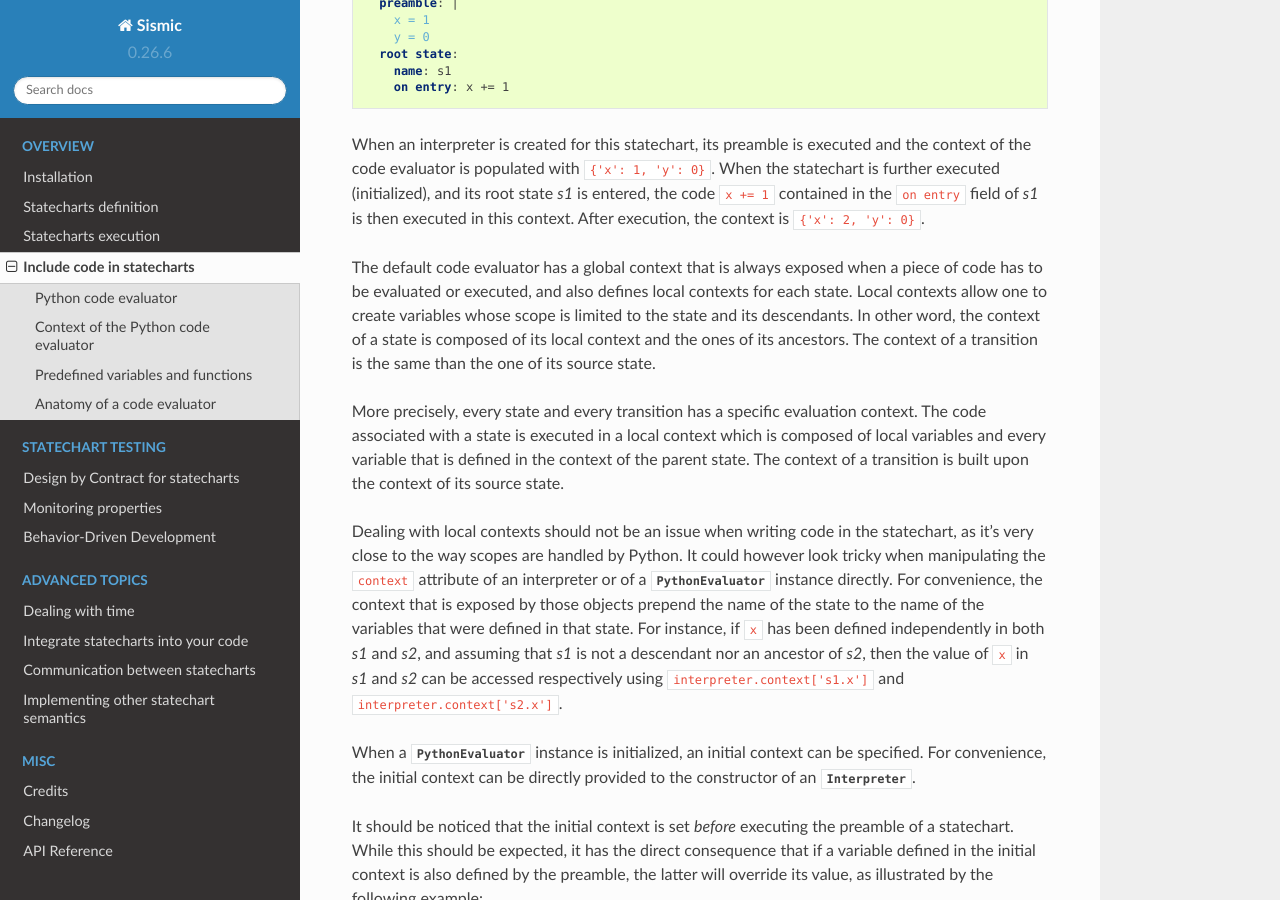
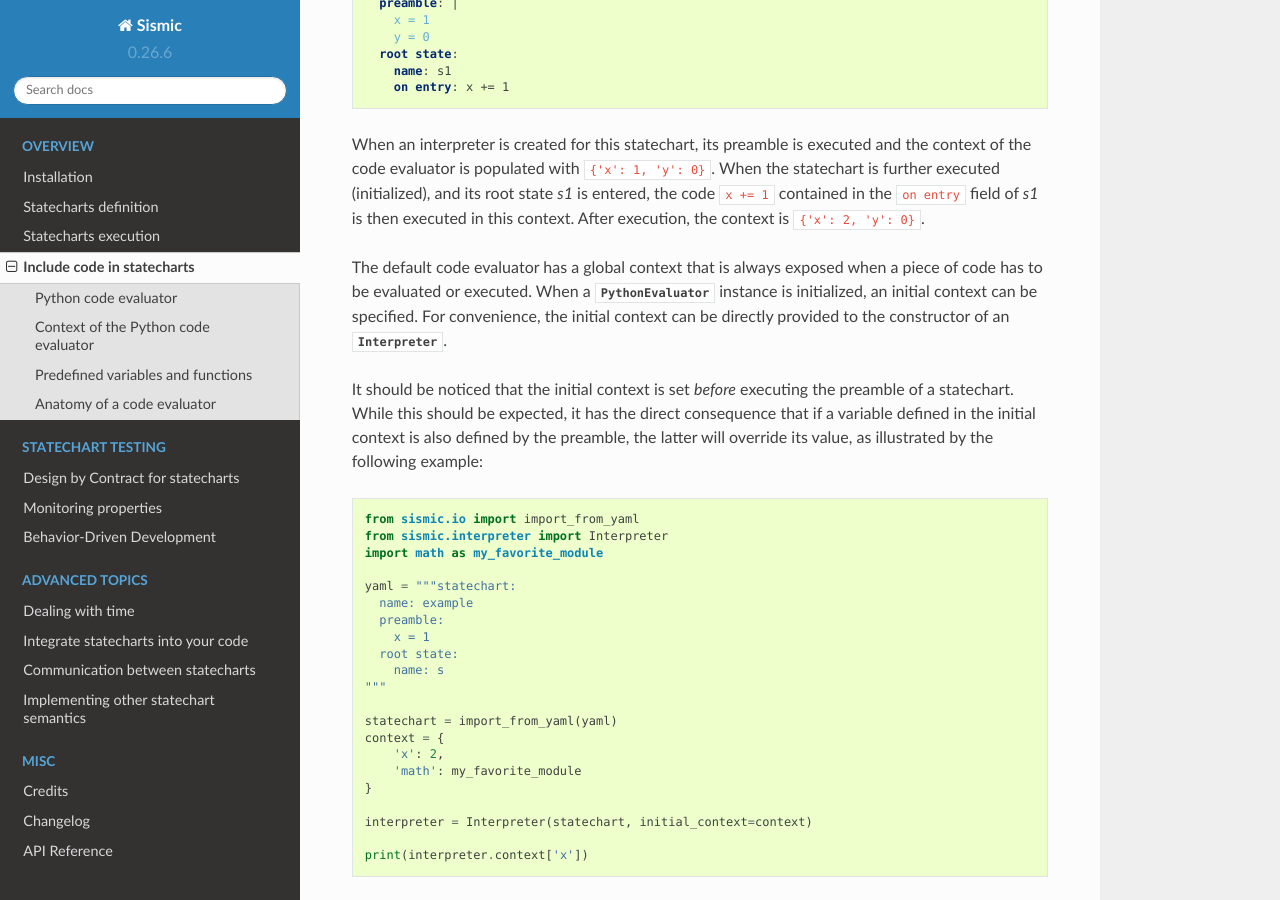
Before and after one commit to AlexandreDecan/sismic, a Sphinx documentation site: the page built from docs/code.rst, in a window 1280 px wide and 900 px high, scrolled down 857 px. Built offline with Sphinx 7.4.7 and the Read the Docs theme 2.0.0, drawn with Linux system fonts in a browser that asks for light colours.

Commit message:
Fix microwave examples

```diff
--- a/docs/code.rst
+++ b/docs/code.rst
@@ -47,26 +47,7 @@
 After execution, the context is ``{'x': 2, 'y': 0}``.
 
 The default code evaluator has a global context that is always exposed when a piece of code has to be evaluated
-or executed, and also defines local contexts for each state. Local contexts allow one to create variables whose
-scope is limited to the state and its descendants. In other word, the context of a state is composed of its local
-context and the ones of its ancestors. The context of a transition is the same than the one of its source state.
-
-More precisely, every state and every transition has a specific evaluation context.
-The code associated with a state is executed in a local context which is composed of local variables and every
-variable that is defined in the context of the parent state. The context of a transition is built upon the context
-of its source state.
-
-Dealing with local contexts should not be an issue when writing code in the statechart, as it's very close to the
-way scopes are handled by Python.
-It could however look tricky when manipulating the ``context`` attribute of an interpreter or of a
-:py:class:`~sismic.code.PythonEvaluator` instance directly.
-For convenience, the context that is exposed by those objects prepend the name of the state to the name of the
-variables that were defined in that state. For instance, if ``x`` has been defined independently in both *s1* and *s2*,
-and assuming that *s1* is not a descendant nor an ancestor of *s2*, then the value of ``x`` in *s1* and *s2* can be
-accessed respectively using ``interpreter.context['s1.x']`` and ``interpreter.context['s2.x']``.
-
-
-When a :py:class:`~sismic.code.PythonEvaluator` instance is initialized, an initial context can be specified.
+or executed. When a :py:class:`~sismic.code.PythonEvaluator` instance is initialized, an initial context can be specified.
 For convenience, the initial context can be directly provided to the constructor of an :py:class:`~sismic.interpreter.Interpreter`.
 
 It should be noticed that the initial context is set *before* executing the preamble of a statechart.
--- a/docs/examples/microwave/heating_steps.py
+++ b/docs/examples/microwave/heating_steps.py
@@ -7,6 +7,7 @@
 map_action('I press increase timer button {time} times', 'I repeat "I send event timer_inc" {time} times')
 map_action('I press increase power button', 'I send event power_inc')
 map_action('I press start button', 'I send event cooking_start')
+map_action('I press stop button', 'I send event cooking_stop')
 map_action('{tick} seconds elapsed', 'I repeat "I send event timer_tick" {tick} times')
 
 map_assertion('Heating turns on', 'Event heating_on is fired')
--- a/docs/examples/microwave/microwave_with_contracts.yaml
+++ b/docs/examples/microwave/microwave_with_contracts.yaml
@@ -88,7 +88,7 @@
                 contract:
                   - before: timer > 0
                   - always: timer >= 0
-                  - always: power == __old__.power
+                  - always: power == __old__.power or received('cooking_stop')
                   - after: received('door_opened') or timer == 0
                 transitions:
                   - guard: timer == 0
```
Also changed, not shown: 1 other file.
